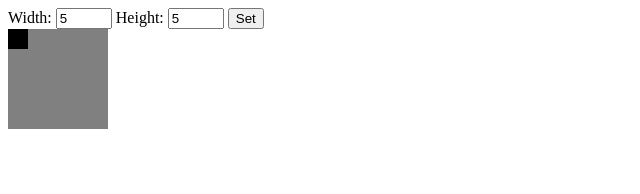
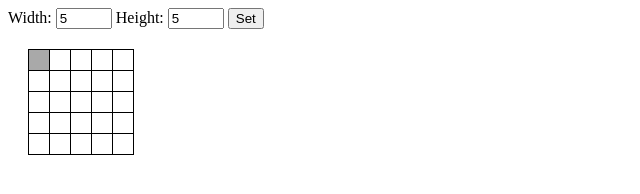
Before and after one commit to thales17/nonogram-editor, a website: page index.html in a window 1280 px wide. Both pictures are taken after a click on the element 18 px from the left and 39 px from the top of the page. Shown: the whole page, without its empty margins (0-640 px from the left). Drawn offline with nearby package versions, Linux system fonts and the light colour scheme.

Commit message:
Working on the puzzle style

```diff
--- a/index.html
+++ b/index.html
@@ -4,28 +4,42 @@
     <title>Nonogram Editor</title>
     <script type="text/javascript" src="bower_components/mustache.js/mustache.js"></script>
     <style>
-      .active {
-        background-color: black;
+      .cell {
         width: 20px;
         height: 20px;
+        background-color: white;
+        border-right: 1px solid black;
+        border-bottom: 1px solid black;
       }
-      .inactive {
-        background: gray;
-        width: 20px;
-        height: 20px;
+      .cell:hover{
+        filter: brightness(85%);
+      }
+
+      .active {
+        background-color: darkgray;
       }
 
       #container {
         display: flex;
         flex-wrap: wrap;
+        margin-top: 20px;
+        margin-left: 20px;
       }
     </style>
   </head>
   <body onload="renderPuzzle()">
     <script id="template" type="x-tmpl-mustache" src="templates/app.mustache">
       <div id="container" style="width:{{containerWidth}}px;">
+        <style>
+          .cell:nth-child({{leftSel}}n+2) {
+            border-left: 1px solid black;
+          }
+          .cell:nth-child(-n+{{topSel}}) {
+            border-top: 1px solid black;
+          }
+        </style>
         {{#squares}}
-        <div class="{{class}}" onclick="toggleItem({{row}}, {{col}})"></div>
+        <div class="cell {{class}}" onclick="toggleItem({{row}}, {{col}})"></div>
         {{/squares}}
       </div>
     </script>
--- a/js/app.js
+++ b/js/app.js
@@ -39,12 +39,14 @@ function toggleItem(row, col) {
 
 function renderPuzzle() {
   var renderObj = {
-    containerWidth: width * 20,
+    containerWidth: width * 22,
+    topSel: width+1,
+    leftSel: width,
     squares : []
   };
   for(var i = 0; i < width*height; i++) {
     renderObj.squares.push({
-      class: (puzzle[i]) ? "active" : "inactive",
+      class: (puzzle[i]) ? "active" : "",
       row: Math.floor(i / width),
       col: (i % width)
     });
```
